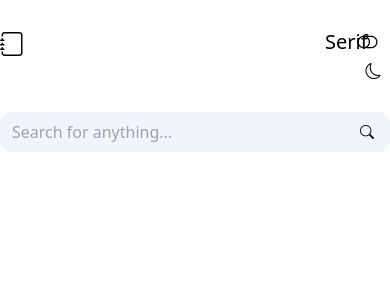
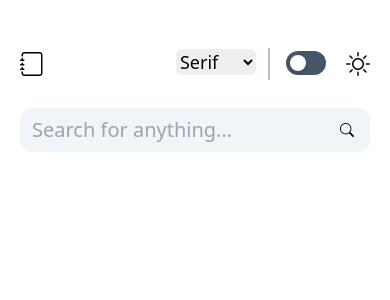
Before and after one commit to Joshua-Nweze/WordDictionary, a Nuxt app: page / in a window 390 px wide. Shown: the top 300 px of the page. Built offline with nearby package versions, Linux system fonts and the light colour scheme.

Commit message:
Implemented dark mode functionality

```diff
--- a/components/Definitions.vue
+++ b/components/Definitions.vue
@@ -11,7 +11,13 @@
                 <div>
                     <div v-for="definition in word.definitions">
                     <li class="my-3 ml-7">{{ definition.definition }}</li>
-                    <p class="text-slate-500 ms-10" v-if="definition.example">"{{ definition.example }}"</p>
+                    <p
+                     class="text-slate-500 ms-10"
+                     :class="(darkMode) ? 'dark-mode' : ''"
+                     v-if="definition.example"
+                     >
+                     "{{ definition.example }}"
+                    </p>
                 </div>
 
                 <div class="flex-wrap flex" v-if="word.synonyms[0]">
@@ -28,15 +34,15 @@
 
     </div>
 
-    <div class="border-t pb-14" v-if="data[0].sourceUrls[0]">
+    <div class="border-t pb-14 flex-wrap flex" v-if="data[0].sourceUrls[0]">
         Source: <span class="pl-6 text-blue-600">
-            <a :href="data[0].sourceUrls[0]" >{{ data[0].sourceUrls[0] }}</a>
+            <a :href="data[0].sourceUrls[0]" target="_blank">{{ data[0].sourceUrls[0] }}</a>
         </span>
     </div>
 </template>
 
 <script setup>
-const props = defineProps(['data'])
+const props = defineProps(['data', 'darkMode'])
 let { data } = props
 
 </script>
@@ -49,4 +55,7 @@ let { data } = props
 .a{
     margin-bottom: 10px;
 }
+.dark-mode{
+    color: #00bbff;
+}
 </style>
--- a/components/Error.vue
+++ b/components/Error.vue
@@ -1,9 +1,9 @@
 <template>
     <div>
-        <main class="grid min-h-full place-items-center bg-white px-6 py-24 sm:py-32 lg:px-8">
+        <main class="grid min-h-full place-items-center px-6 py-24 sm:py-32 lg:px-8">
             <div class="text-center">
                 <p class="text-base font-semibold text-purple-600">No Definitions Found</p>
-                <h1 class="mt-4 text-lg font-bold tracking-tight text-gray-900 sm:text-3xl">Sorry pal, we couldn't find definitions for the word you were looking for.</h1>
+                <h1 class="mt-4 text-lg font-bold tracking-tight  sm:text-3xl">Sorry pal, we couldn't find definitions for the word you were looking for.</h1>
                 <p class="mt-6 text-base leading-7 text-gray-600">You can try the search again at later time or head to the web instead.</p>
             </div>
         </main>
--- a/components/Header.vue
+++ b/components/Header.vue
@@ -1,18 +1,63 @@
 <template>
-    <div class="text-xl sm:w-full grid grid-cols-12 py-7">
-        <i class="bi bi-journal col-span-10 text-2xl"></i>
-        <div class="">Serif </div>
-        <div class="">
-            <i class="bi bi-toggle-off"></i>
-            <i class="bi bi-moon p-2 text-base"></i>
+    <div class="flex flex-row text-xl w-full sm:w-full py-7">
+        <i class="bi bi-journal text-2xl basis-1/3"></i>
+
+        <div class="basis-2/3 flex justify-end text-lg">
+            <div class="px-3 select-container">
+                <select class="select rounded-md" :class="(darkMode) ? 'dark-mode' : ''">
+                    <option value="font">Serif</option>
+                    <option value="font">Font</option>
+                    <option value="font">font</option>
+                    <option value="font">font</option>
+                </select>
+            </div>
+
+            <div class="mt-[-25px]">
+                <span>
+                    <label>
+                        <input @click="$emit('toggleMode')" type="checkbox" class="appearance-none peer rounded-md" />
+                        <span class="w-10 h-6 flex items-center flex-shrink-0 ml-4 p-1 bg-slate-600 rounded-full duration-300 ease-in-out peer-checked:bg-gray-500 after:w-4 after:h-4 after:bg-white after:rounded-full after:shadow-md after:duration-300 peer-checked:after:translate-x-4"></span>
+                    </label>
+                </span>
+            </div>
+
+            <div class="ml-5">
+                <i class="bi text-2xl" :class="(darkMode) ? 'bi-moon' : 'bi-sun'"></i>
+            </div>
         </div>
+
     </div>
+
 </template>
 
 <script setup>
+const props = defineProps([ 'darkMode' ])
 
+let input = ref(null)
+console.log(input);
+
+let isDark = ref('sun')
+
+// if(props.darkMode){
+//     isDark.value = sun
+// }
 </script>
 
 <style scoped>
+.select{
+    width:80px;
+}
 
+option{
+    display: block;
+    padding: 7px;
+}
+
+.select-container{
+    border-right: 2px solid rgb(185, 192, 200);
+}
+
+.dark-mode{
+    background: #4d5b60;
+}
 </style>
--- a/components/Search.vue
+++ b/components/Search.vue
@@ -4,6 +4,7 @@
             <span class="sr-only">Search</span>
             <input
              class="rounded-xl py-2 pr-9 pl-3 w-full bg-slate-100 focus:outline-none"
+             :class="(darkMode) ? 'dark-mode' : ''"
              placeholder="Search for anything..."
              type="text"
              name="search"
@@ -23,6 +24,7 @@
 
 <script setup>
 const emit = defineEmits(['getData', 'getWord'])
+const props = defineProps(['darkMode'])
 
 let word = ref(null)
 
@@ -35,5 +37,7 @@ async function getData(){
 </script>
 
 <style  scoped>
-
+.dark-mode{
+    background: #4d5b60;
+}
 </style>
--- a/components/Word.vue
+++ b/components/Word.vue
@@ -4,15 +4,36 @@
             <div class="text-5xl">{{ word }}</div>
             <div class="text-purple-600">{{ data[0].phonetic }}</div>
         </div>
-        <div class="col-span-1 border rounded-full bg-purple-200 grid place-content-center h-14">
-            <i class="bi bi-play-fill text-purple-600 text-3xl "></i>
-        </div>
+        <button class="col-span-1">
+            <i
+             v-if="wordAudio"
+             class="bi py-1 px-2 border rounded-full bi-play-fill text-purple-600 bg-purple-200 outline-inherit text-3xl"
+             @click="playWordAudio"
+             ></i>
+        <audio :src="wordAudio" id="wordAudio"></audio>
+        </button>
     </div>
 </template>
 
 <script setup>
-const props = defineProps(['data', 'word'])
-let { data, word } = props
+let props = defineProps(['data', 'word'])
+
+let wordAudio = ref()
+
+let phonetics = props.data[0].phonetics;
+
+for (const key in phonetics) {
+    if (Object.hasOwn(phonetics, key)) {
+        const prop = phonetics[key];
+        if (prop.audio !== '') {
+            wordAudio.value = prop.audio
+        }
+    }
+}
+
+function playWordAudio() {
+    document.getElementById('wordAudio').play()
+}
 
 </script>
 
--- a/error.vue
+++ b/error.vue
@@ -9,7 +9,7 @@
 
             <NuxtLink to="/" class="mt-8">
                 <span class="rounded-md bg-purple-600 px-3.5 py-2.5 text-sm font-semibold text-white shadow-sm">
-                    Go back home
+                    <span aria-hidden="true">&larr;</span> Go back home
                 </span>
             </NuxtLink>
         </main>
--- a/layouts/default.vue
+++ b/layouts/default.vue
@@ -1,29 +1,38 @@
 <template>
-    <div class="container mx-auto lg:w-4/6">
-      <Header />
-      <Search
+  <div :class="(darkMode == true) ? 'dark-mode' : 'light-mode'" class="body">
+    <div class="mx-auto lg:w-4/6 md:w-5/6 lg:text-base text-xl p-5">
+      <Header
+       @toggleMode="darkMode =! darkMode"
+       :darkMode="darkMode"
       />
-      <!--
-       @getData="getData"
-       @getWord="getWord" -->
+      <Search :darkMode="darkMode"/>
 
-      <slot />
-      <!-- <Transition>
-        <div v-if="wordData">
-          <Word
-           :data="wordData"
-           :word="word"
-          />
-          <Definitions :data="wordData"/>
-        </div>
-      </Transition> -->
+      <Transition :darkMode="darkMode">
+        <slot/>
+      </Transition>
     </div>
+  </div>
+
 </template>
 
 <script setup>
+let darkMode = ref(false)
 
 </script>
 
 <style scoped>
+.dark-mode{
+  background: #22282a;
+  color: white;
+  transition: ease 1s;
+}
+
+.light-mode{
+  transition: ease 1s;
+}
+
+.body{
+  min-height: 100vh;
+}
 
 </style>
--- a/pages/[word].vue
+++ b/pages/[word].vue
@@ -33,8 +33,6 @@ if (api.status == 200) {
     error.value = true
 }
 
-// {title: 'No Definitions Found', message: "Sorry pal, we couldn't find definitions for the word you were looking for.", resolution: 'You can try the search again at later time or head to the web instead.'}
-
 </script>
 
 <style scoped>
--- a/pages/index.vue
+++ b/pages/index.vue
@@ -1,37 +1,9 @@
 <template>
     <div class="container mx-auto lg:w-3/6">
-      <!-- <Header />
-      <Search
-       @getData="getData"
-       @getWord="getWord" -->
-
-      <!-- <Transition>
-        <div v-if="wordData">
-          <Word
-           :data="wordData"
-           :word="word"
-          />
-          <Definitions :data="wordData"/>
-        </div>
-      </Transition> -->
     </div>
   </template>
 
   <script setup>
-
-  let wordData = ref(null)
-  let word = ref(null)
-
-  function getData(data){
-    wordData.value = data
-    console.log(wordData.value)
-  }
-
-  function getWord(data) {
-    word.value = data
-    // console.log(word.value)
-  }
-
 
   </script>
 
```
